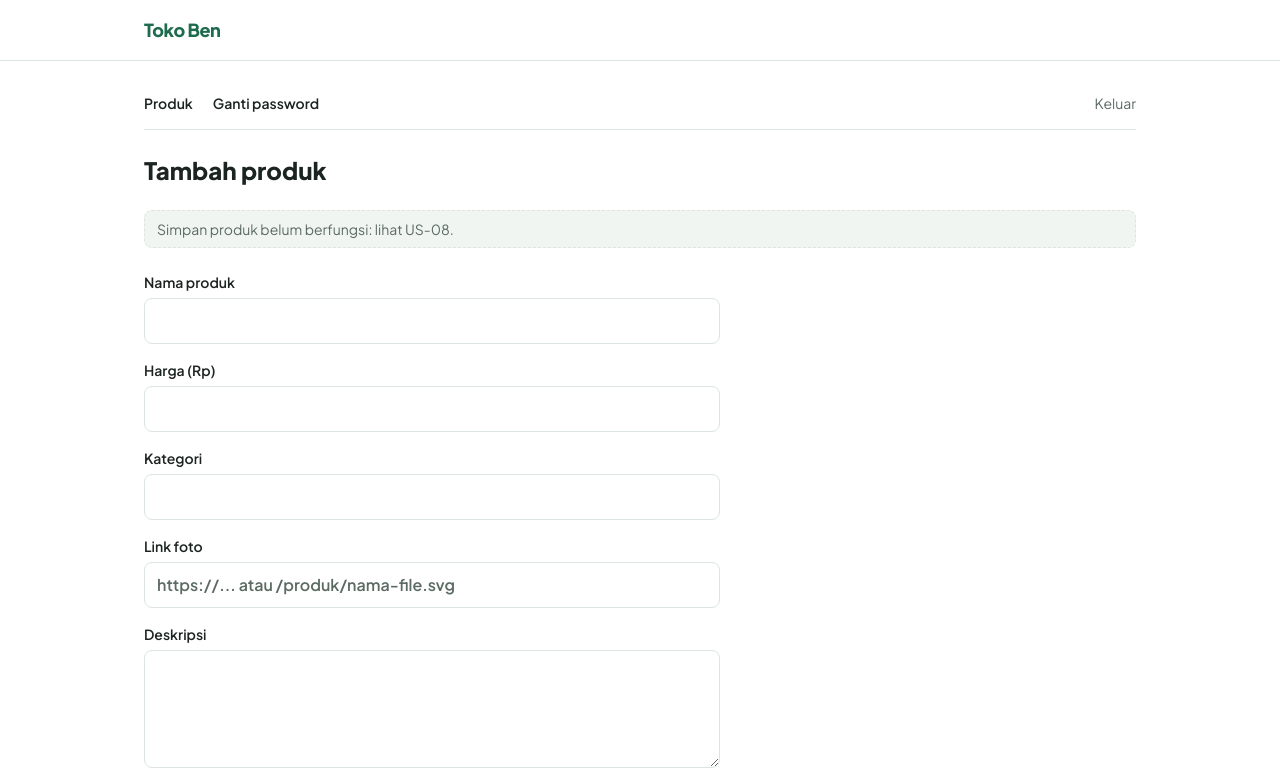
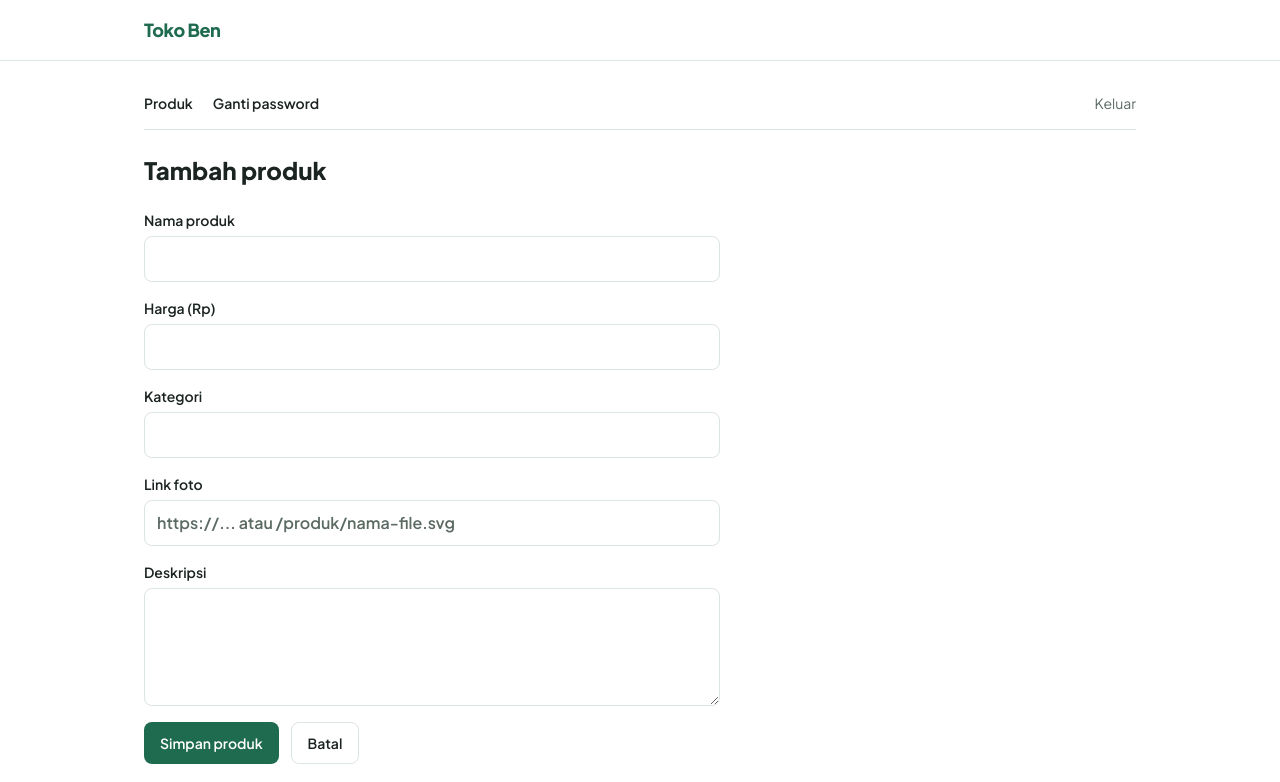
Before and after one commit to bernardmezo/umkm-ekraf, a Next.js app: page /admin/produk/baru in a window 1280 px wide. Shown: the top 782 px of the page. Built offline with nearby package versions, Linux system fonts and the light colour scheme.

Commit message:
US-08: tambah produk

```diff
--- a/app/admin/produk/baru/page.jsx
+++ b/app/admin/produk/baru/page.jsx
@@ -1,6 +1,6 @@
 import NavAdmin from "@/components/NavAdmin";
 import FormProduk from "@/components/FormProduk";
-import CatatanBelumAktif from "@/components/CatatanBelumAktif";
+import { tambahProdukAction } from "@/app/admin/actions";
 
 // US-08 (bonus di jalur offline): tambah produk.
 export default function HalamanTambahProduk() {
@@ -8,8 +8,7 @@ export default function HalamanTambahProduk() {
     <div className="flex flex-col gap-6 py-8">
       <NavAdmin />
       <h1 className="text-2xl font-extrabold">Tambah produk</h1>
-      <CatatanBelumAktif>Simpan produk belum berfungsi: lihat US-08.</CatatanBelumAktif>
-      <FormProduk labelTombol="Simpan produk" />
+      <FormProduk action={tambahProdukAction} labelTombol="Simpan produk" />
     </div>
   );
 }
```
